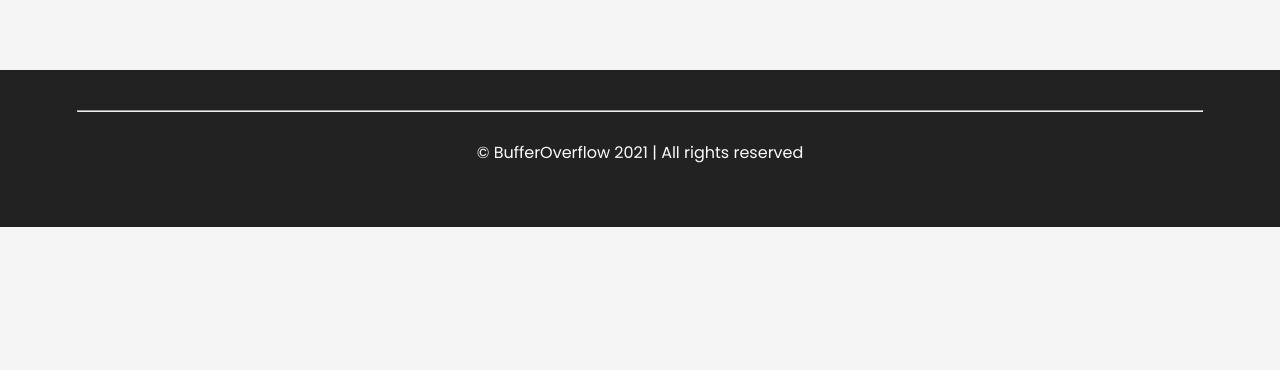
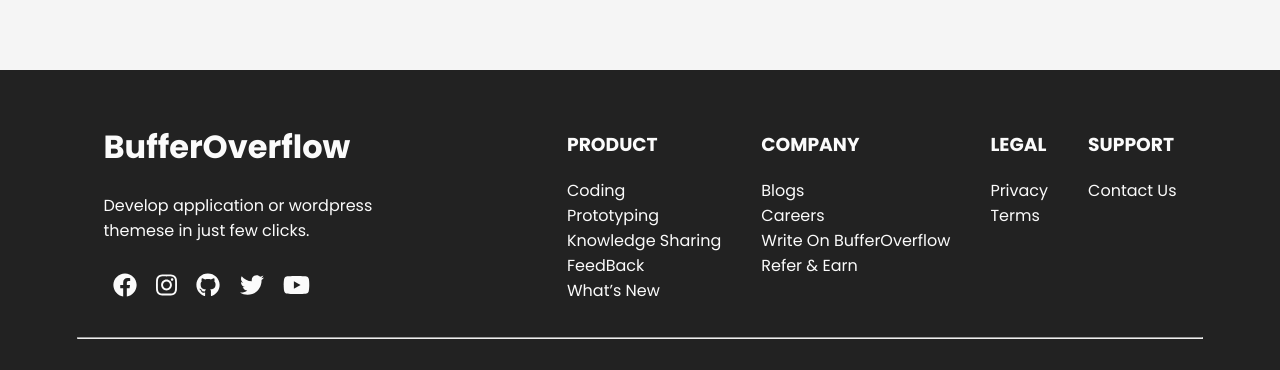
Before and after one commit to BufferOverflow-me/website, a Next.js app: page / in a window 1280 px wide. Shown: the part 3288-3658 px from the top of the page. Before the commit the page ends 3515 px from the top, so only its background shows below. Built offline with nearby package versions, Linux system fonts and the light colour scheme.

Commit message:
added footer section

```diff
--- a/components/landing_page/widgets/footer.jsx
+++ b/components/landing_page/widgets/footer.jsx
@@ -1,24 +1,56 @@
 import React from 'react'
 import styles from '../../../styles/Home.module.scss'
+import { FontAwesomeIcon } from '@fortawesome/react-fontawesome'
 function footer() {
+
     return (
         <footer className={styles.footer}>
             <div className={styles.Container}>
                 <div className={styles.leftdiv}>
-
+                    <h1>BufferOverflow</h1>
+                    <p>Develop application or wordpress themese in just few clicks.</p>
+                    <div>
+                        <ul>
+                            <li><FontAwesomeIcon icon={['fab','facebook']}/></li>
+                            <li><FontAwesomeIcon icon={['fab','instagram']}/></li>
+                            <li><FontAwesomeIcon icon={['fab','github']}/></li>
+                            <li><FontAwesomeIcon icon={['fab','twitter']}/></li>
+                            <li><FontAwesomeIcon icon={['fab','youtube']}/></li>
+                        </ul>
+                    </div>
                 </div>
                 <div className={styles.row}>
                     <div className={styles.col}>
-
+                        <ul>
+                    <h3>PRODUCT</h3>
+                            <li>Coding</li>
+                            <li>Prototyping</li>
+                            <li>Knowledge Sharing</li>
+                            <li>FeedBack</li>
+                            <li>What’s New </li>
+                        </ul>
                     </div>
                     <div className={styles.col}>
-
+                    <ul>
+                    <h3>COMPANY</h3>
+                            <li>Blogs</li>
+                            <li>Careers</li>
+                            <li>Write On BufferOverflow</li>
+                            <li>Refer & Earn</li>
+                        </ul>
                     </div>
                     <div className={styles.col}>
-
+                    <ul>
+                    <h3>LEGAL</h3>
+                            <li>Privacy</li>
+                            <li>Terms</li>
+                        </ul>
                     </div>
                     <div className={styles.col}>
-
+                    <ul>
+                    <h3>SUPPORT</h3>
+                            <li>Contact Us</li>
+                        </ul>
                     </div>
                 </div>
             </div>
--- a/package.json
+++ b/package.json
@@ -8,6 +8,10 @@
     "lint": "next lint"
   },
   "dependencies": {
+    "@fortawesome/fontawesome-svg-core": "^1.2.36",
+    "@fortawesome/free-brands-svg-icons": "^5.15.4",
+    "@fortawesome/free-solid-svg-icons": "^5.15.4",
+    "@fortawesome/react-fontawesome": "^0.1.16",
     "firebase": "^9.6.1",
     "next": "12.0.7",
     "react": "17.0.2",
--- a/pages/_app.jsx
+++ b/pages/_app.jsx
@@ -1,6 +1,9 @@
 import '../styles/globals.scss'
 import Head from '../components/head'
-
+import { library } from '@fortawesome/fontawesome-svg-core'
+import { fab } from '@fortawesome/free-brands-svg-icons'
+import { faCoffee } from '@fortawesome/free-solid-svg-icons'
+library.add(fab,faCoffee)
 function MyApp({ Component, pageProps }) {
   return (
     <>
--- a/pages/index.jsx
+++ b/pages/index.jsx
@@ -4,6 +4,7 @@
 import Feature from '../components/landing_page/screen/feature'
 import Sample from '../components/landing_page/screen/sample'
 import Footer from '../components/landing_page/widgets/footer'
+
 export default function LandingPage() {
   return (
     <div className={styles.container}>
--- a/styles/Home.module.scss
+++ b/styles/Home.module.scss
@@ -6,6 +6,17 @@
 $text-gradient: (#23e2ce, #e22336);
 $color-footer: #222222;
 $clr-card: #222222;
+
+/*
+container that contain
+Header
+main class and
+Main Component and
+footer
+featureSection
+sampleSection
+*/
+
 .container {
     padding: 0;
 }
@@ -290,11 +301,10 @@
 }
 
 .footer {
+    text-align: center;
     align-items: center;
     background-color: $color-footer;
-    display: flex;
     flex: 1;
-    justify-content: center;
     padding: 2rem 0;
     flex-direction: column;
     color: $color-text;
@@ -311,6 +321,46 @@
         padding: 0.625rem 0 20px;
         margin: 0.625rem 0;
     }
+    .Container {
+        // margin: auto 5%;
+        display: flex;
+        flex-wrap: wrap;
+        align-content: center;
+        justify-content: space-evenly;
+        align-items: center;
+        .leftdiv {
+            text-align: left;
+            width: 25%;
+            div {
+                text-align: center;
+                ul {
+                    list-style: none;
+                    text-align: left;
+                    // margin-left: 0;
+                    padding-left: 0;
+                    li {
+                        display: inline-block;
+                        padding: 3%;
+                        // padding-left: 0;
+                        font-size: 1.5rem;
+                    }
+                }
+            }
+        }
+        .row {
+            display: flex;
+            .col {
+                ul {
+                    margin-right: 4%;
+                    list-style: none;
+                    text-align: left;
+                    li {
+                        width: max-content;
+                    }
+                }
+            }
+        }
+    }
 }
 
 .skip {
```
Also changed, not shown: 1 other file (tests, documents, lock files or other folders).
